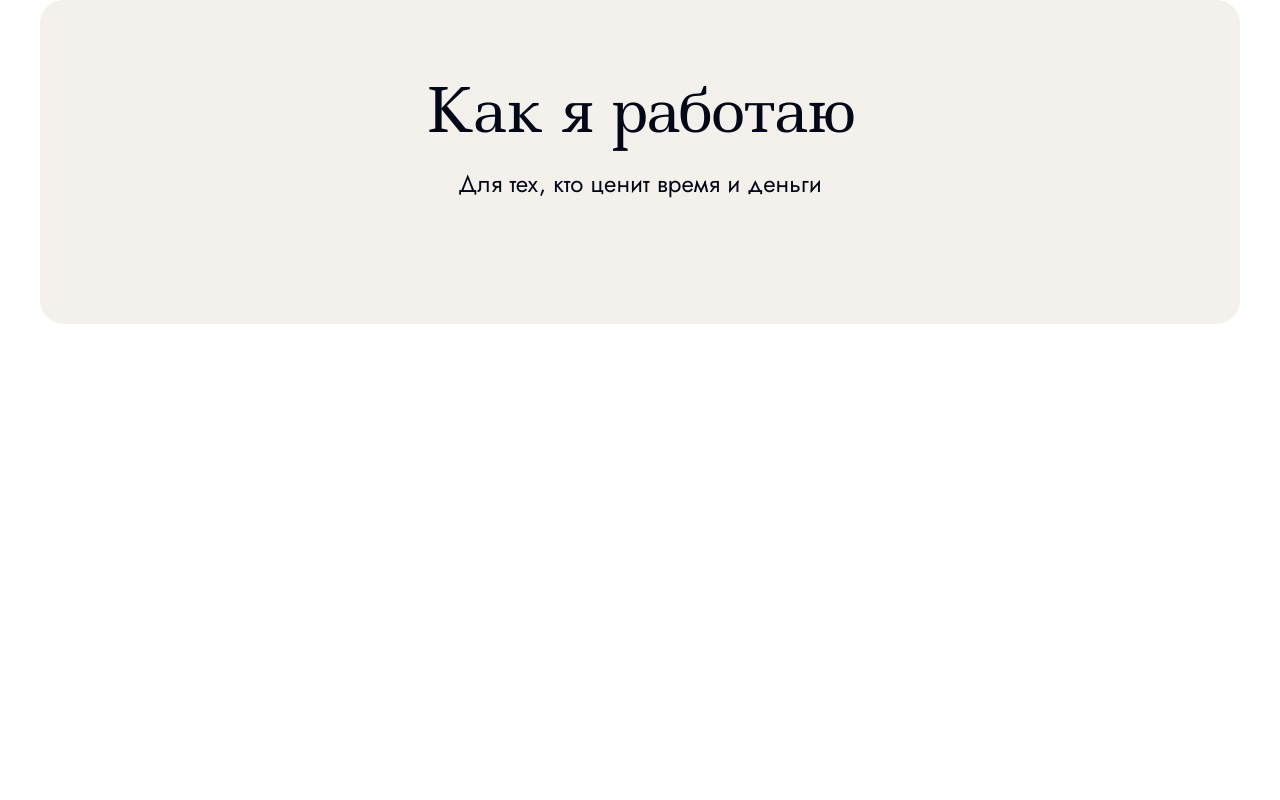
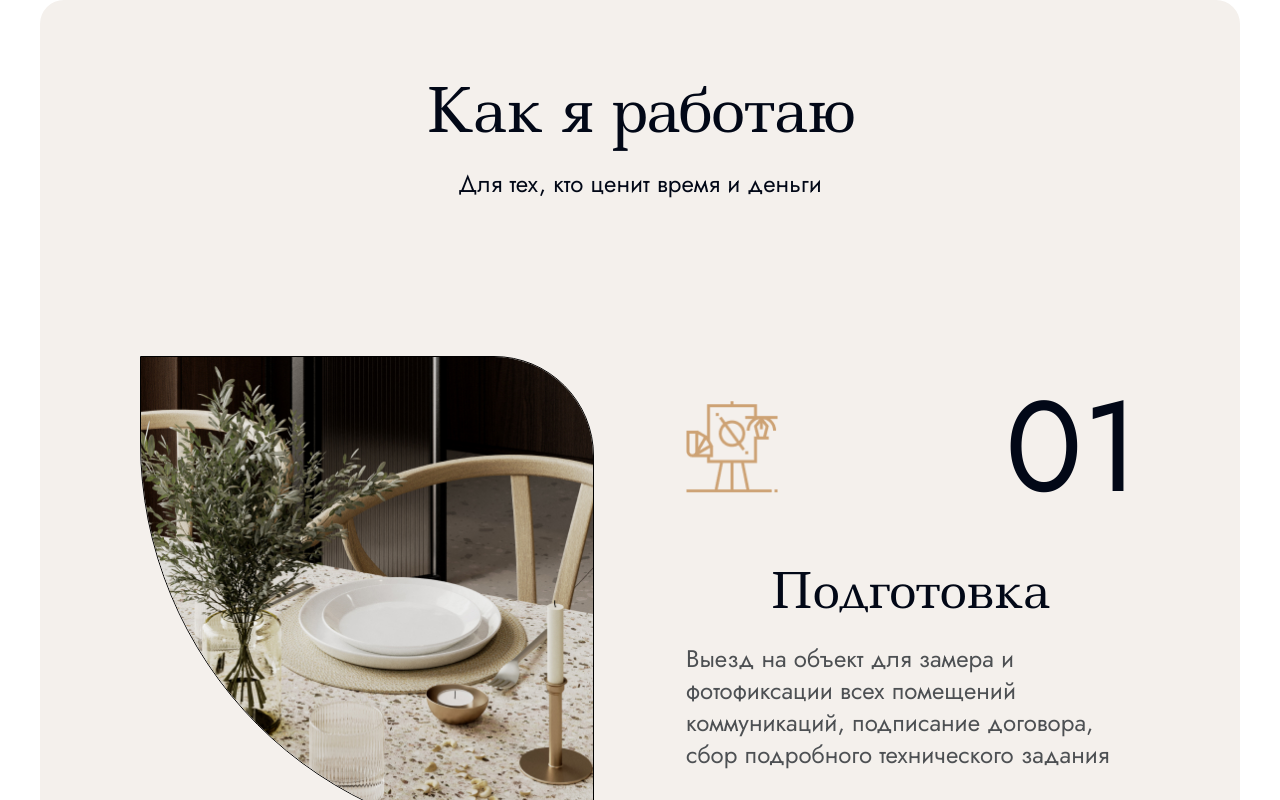
Before and after one commit to Mabori1/disign-galina, a Next.js app: page / in a window 1280 px wide. Shown: the part 2113-2913 px from the top of the page. Before the commit the page ends 2549 px from the top, so only its background shows below. Built offline with nearby package versions, Linux system fonts and the light colour scheme.

Commit message:
feat: add approach

```diff
--- a/components/Approach.tsx
+++ b/components/Approach.tsx
@@ -1,15 +1,121 @@
 import React from "react";
+import Image from "next/image";
 
 const Approach = () => {
   return (
-    <div className="mb-28 flex flex-col items-center rounded-3xl bg-Isabelline pt-20">
-      <div className="mx-auto mb-20 flex max-w-md flex-col items-center">
+    <section className="mb-28 flex flex-col items-center rounded-3xl bg-isabelline pt-20">
+      <div className="mx-auto flex max-w-md flex-col items-center">
         <h2 className="mb-7 font-ledger text-6xl">Как я работаю</h2>
         <p className="mb-11 font-jost text-2xl">
           Для тех, кто ценит время и деньги
         </p>
       </div>
-    </div>
+
+      <div className="mx-auto mb-16 mt-28 flex w-full max-w-[1000px] items-center justify-between">
+        <div className="size-full max-w-[454px] overflow-hidden rounded-bl-[400px] rounded-tr-[100px] border border-black">
+          <Image src="/ap1.jpg" alt="Обо мне фото" width={454} height={486} />
+        </div>
+        <div className="flex size-full max-w-[454px] flex-col justify-center">
+          <div className="mb-14 flex items-center justify-between">
+            <Image
+              src="/aps1.png"
+              alt="иконка мольберта"
+              width="92"
+              height="92"
+            />
+            <span className="font-jost text-9xl">01</span>
+          </div>
+          <div className="mr-16 flex size-full max-w-md flex-col">
+            <h3 className="mb-7 text-center font-ledger text-5xl">
+              Подготовка
+            </h3>
+            <p className="mb-11 font-jost text-2xl text-typewriter-Ink">
+              Выезд на объект для замера и фотофиксации всех помещений
+              коммуникаций, подписание договора, сбор подробного технического
+              задания
+            </p>
+          </div>
+        </div>
+      </div>
+
+      <div className="mx-auto mb-16 mt-28 flex w-full max-w-[1000px] items-center justify-between">
+        <div className="flex size-full max-w-[454px] flex-col justify-center">
+          <div className="mb-14 flex items-center justify-between">
+            <Image
+              src="/aps2.png"
+              alt="иконка мольберта"
+              width="92"
+              height="92"
+            />
+            <span className="font-jost text-9xl">02</span>
+          </div>
+          <div className="mr-16 flex size-full max-w-md flex-col">
+            <h3 className="mb-7 text-center font-ledger text-5xl">
+              Планировочное решение
+            </h3>
+            <p className="mb-11 font-jost text-2xl text-typewriter-Ink">
+              Изготовление пакета чертежей, таких как: обмерный план,
+              расстановки мебели в нескольких вариантах
+            </p>
+          </div>
+        </div>
+
+        <div className="size-full max-w-[454px] overflow-hidden rounded-bl-[400px] rounded-tr-[100px] border border-black">
+          <Image src="/ap3.jpg" alt="Обо мне фото" width={454} height={486} />
+        </div>
+      </div>
+      <div className="mx-auto mb-16 mt-28 flex w-full max-w-[1000px] items-center justify-between">
+        <div className="size-full max-w-[454px] overflow-hidden rounded-bl-[400px] rounded-tr-[100px] border border-black">
+          <Image src="/ap3.jpg" alt="Обо мне фото" width={454} height={486} />
+        </div>
+        <div className="flex size-full max-w-[454px] flex-col justify-center">
+          <div className="mb-14 flex items-center justify-between">
+            <Image
+              src="/aps3.png"
+              alt="иконка мольберта"
+              width="92"
+              height="92"
+            />
+            <span className="font-jost text-9xl">03</span>
+          </div>
+          <div className="mr-16 flex size-full max-w-md flex-col">
+            <h3 className="mb-7 text-center font-ledger text-5xl">
+              Концепция и 3D-Визуализация
+            </h3>
+            <p className="mb-11 font-jost text-2xl text-typewriter-Ink">
+              Разработка концепции и визуального стиля, отрисовка
+              фотореалистичных 3D-Визуализаций
+            </p>
+          </div>
+        </div>
+      </div>
+
+      <div className="mx-auto mb-16 mt-28 flex w-full max-w-[1000px] items-center justify-between">
+        <div className="flex size-full max-w-[454px] flex-col justify-center">
+          <div className="mb-14 flex items-center justify-between">
+            <Image
+              src="/aps4.png"
+              alt="иконка мольберта"
+              width="92"
+              height="92"
+            />
+            <span className="font-jost text-9xl">04</span>
+          </div>
+          <div className="mr-16 flex size-full max-w-md flex-col">
+            <h3 className="mb-7 text-center font-ledger text-5xl">
+              Компоновка проекта
+            </h3>
+            <p className="mb-11 font-jost text-2xl text-typewriter-Ink">
+              Изготовление пакета чертежей, таких как: обмерный план,
+              расстановки мебели в нескольких вариантах
+            </p>
+          </div>
+        </div>
+        <div className="size-full max-w-[454px] overflow-hidden rounded-bl-[400px] rounded-tr-[100px] border border-black">
+          <Image src="/ap4.jpg" alt="Обо мне фото" width={454} height={486} />
+        </div>
+      </div>
+    </section>
   );
 };
 
--- a/tailwind.config.ts
+++ b/tailwind.config.ts
@@ -26,7 +26,8 @@ const config = {
       },
       colors: {
         "nightshade-blue": "#292F36",
-        Isabelline: "#F4F0EC",
+        isabelline: "#F4F0EC",
+        "typewriter-Ink": "#4D5053",
         border: "hsl(var(--border))",
         input: "hsl(var(--input))",
         ring: "hsl(var(--ring))",
```
